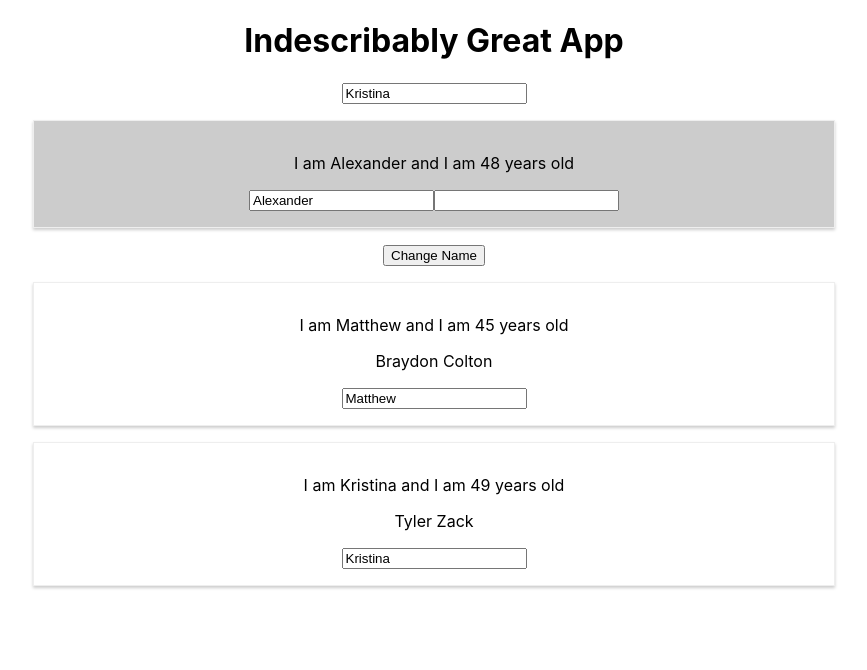
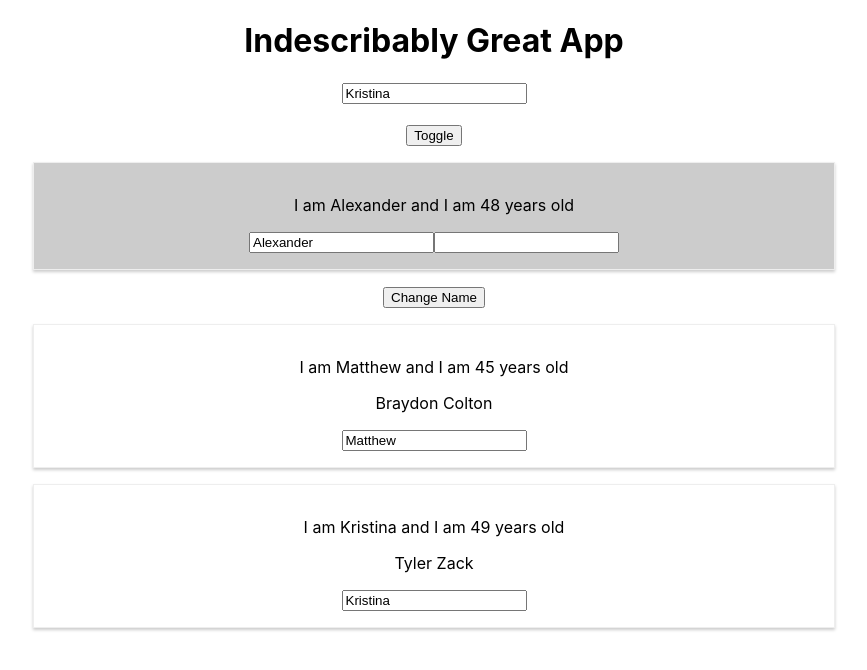
Before and after one commit to abmoll/r-curr, a React (Create React App) app: page / in a window 1280 px wide. Shown: the top 670 px of the page, without its empty margins (206-1073 px from the left). Built offline with nearby package versions, Linux system fonts and the light colour scheme.

Commit message:
added toggle

```diff
--- a/src/App.js
+++ b/src/App.js
@@ -12,7 +12,8 @@ class App extends Component {
       { name: 'Kristina', age: 45 },
       { name: 'Matthew', age: 46 },
       { name: 'Alexander', age: 39 }
-    ]
+    ],
+    showPersons: true
   }
 
   changeNameHandler = (newName) => {
@@ -35,15 +36,17 @@ class App extends Component {
     })
   }
 
+  togglePersonHandler = () => {
+    const doesShow = this.state.showPersons;
+    this.setState({ showPersons: !doesShow })
+  }
+
   render() {
 
-    // test this comment heeyah ok again
-    return (
-      <div className="App">
-        <h1>Indescribably Great App</h1>
-        <UserInput
-          name='Kristina'
-          click={this.changeNameHandler.bind(this, 'Alejandro')}/>
+    let persons = null;
+    if (this.state.showPersons) {
+      persons = (
+        <div>
           <UserOutput
             click={this.changeNameHandler}
             name={this.state.persons[2].name}
@@ -60,6 +63,21 @@ class App extends Component {
             age='49'
             children='Tyler Zack' />
         </div>
+      )
+    }
+
+    return (
+      <div className="App">
+        <h1>Indescribably Great App</h1>
+
+        <UserInput
+          name='Kristina'
+          click={this.changeNameHandler.bind(this, 'Alejandro')} />
+          <br></br>
+
+        <button onClick={this.togglePersonHandler}>Toggle</button>
+        {persons}
+      </div>
     );
   }
 }
```
Lines whose indentation alone changed are shown as unchanged.
